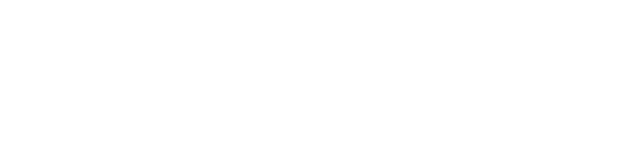
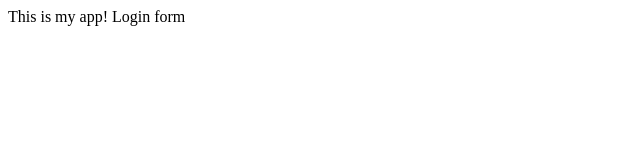
Before and after one commit to timmy-2004/my-app, a plain HTML site: page index.html in a window 1280 px wide. Shown: the whole page, without its empty margins (0-640 px from the left). Drawn offline with Linux system fonts and the light colour scheme.

Commit message:
login form

```diff
--- /dev/null
+++ b/dir2/app2.js
@@ -0,0 +1 @@
+console.log(123);
--- a/index.html
+++ b/index.html
@@ -3,4 +3,8 @@
     <head>
         <title>Lesson on git!</title>
     </head>
+    <body>
+        This is my app!
+        Login form
+    </body>
 </html>
```
Also changed, not shown: login.html (added), 1 other file.
